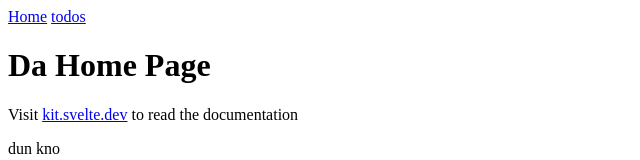
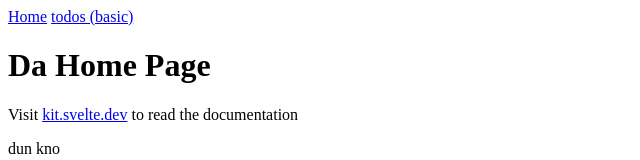
Before and after one commit to Amar-Gill/svelte-todo, a SvelteKit app: page / in a window 1280 px wide. Shown: the top 160 px of the page, without its empty margins (0-640 px from the left). Built offline with nearby package versions, Linux system fonts and the light colour scheme.

Commit message:
mv todos page to todos/basic

```diff
--- a/src/routes/+layout.svelte
+++ b/src/routes/+layout.svelte
@@ -1,6 +1,6 @@
 <nav>
 	<a href="/">Home</a>
-	<a href="/todos">todos</a>
+	<a href="/todos/basic">todos (basic)</a>
 </nav>
 
 <slot />
```
Also changed, not shown: src/routes/todos/basic/+page.server.ts (renamed from src/routes/todos/+page.server.ts), src/routes/todos/basic/+page.svelte (renamed from src/routes/todos/+page.svelte).
